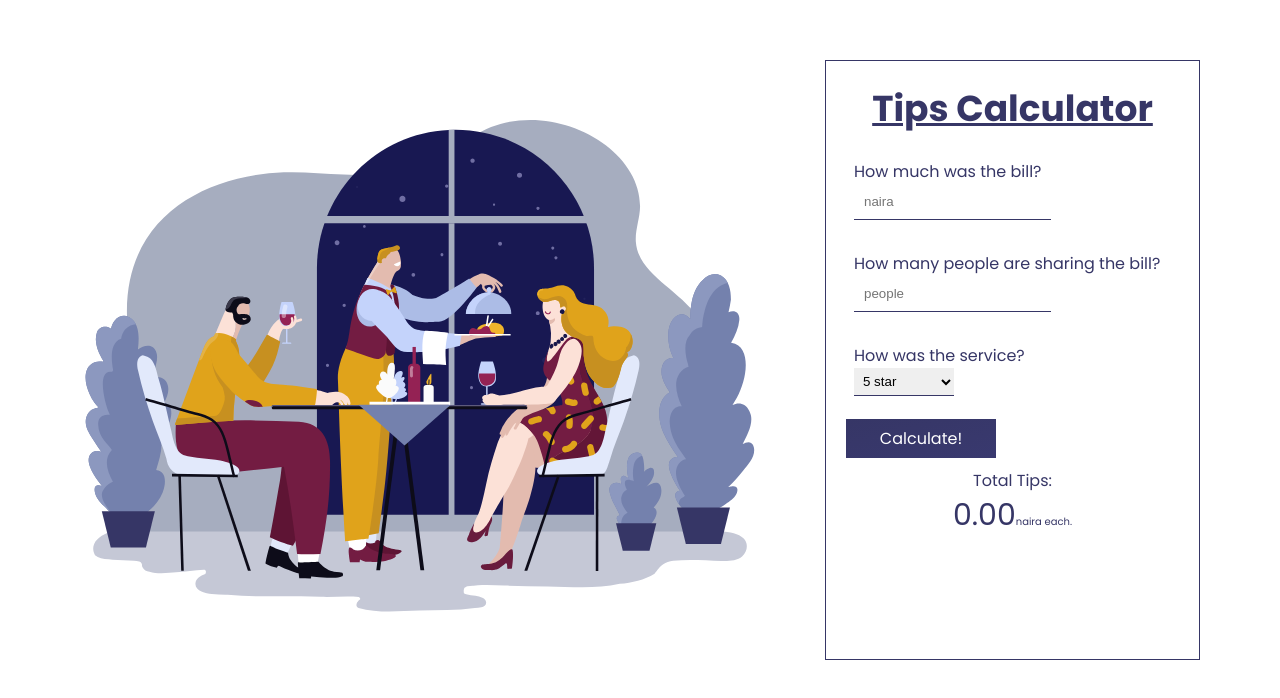
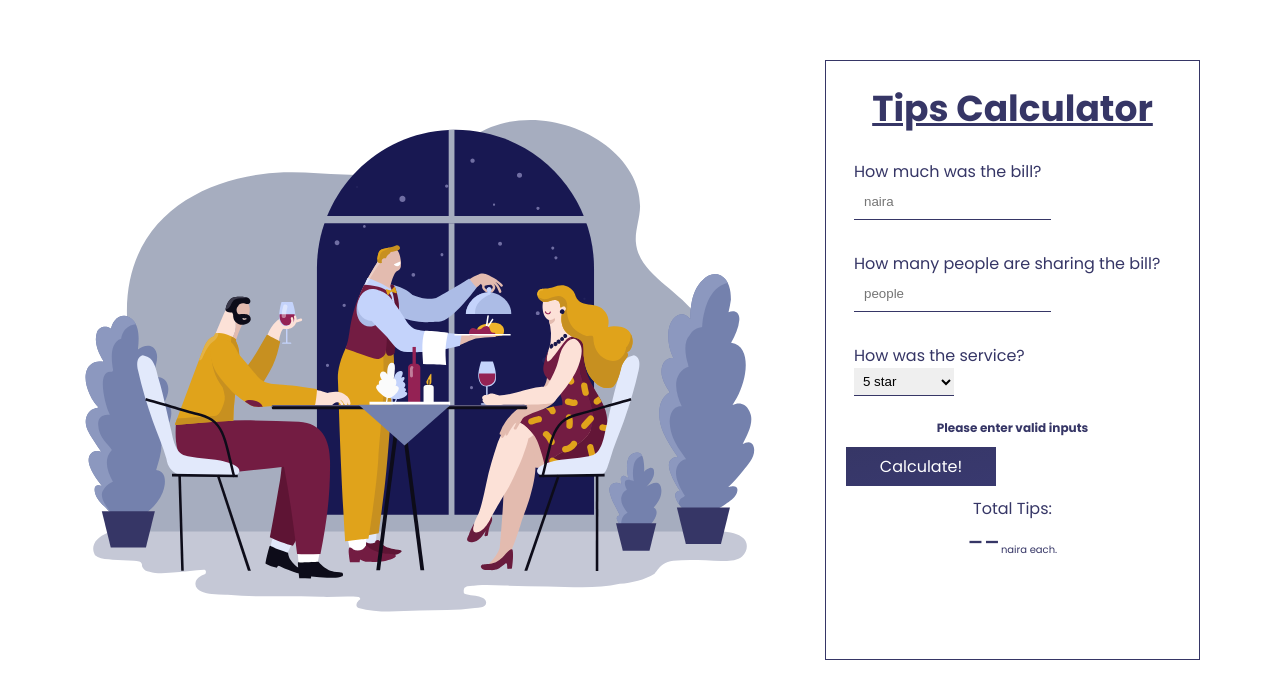
Before and after one commit to Abisola-Morohunfolu/tipsCalculator, a plain HTML site: page index.html in a window 1280 px wide. Both pictures are taken after typing "Sample", "5" into the empty fields and a click on the button "Calculate!". Drawn offline with nearby package versions, Linux system fonts and the light colour scheme.

Commit message:
added-error-message

```diff
--- a/css/style.css
+++ b/css/style.css
@@ -91,6 +91,13 @@ input {
     font-size: 2.4rem;
 }
 
+.error-message {
+    font-weight: 700;
+    font-size: 1.2rem;
+    text-align: center;
+    margin-bottom: 1rem;
+}
+
 /* MEDIA QUERIES */
 
 @media screen and (min-width: 768px) {
--- a/js/app.js
+++ b/js/app.js
@@ -3,7 +3,9 @@ var DOMStrings = {
     billAmount: '.bill-amount',
     billSharing: '.bill-sharing',
     billRating: '.bill-rating',
-    button: '.btn-submit'
+    button: '.btn-submit',
+    tipContainer: '.tip-container',
+    errorMessageContainer: '.error-message'
 }
 
 var calculateTips = function(amount, users, rating) {
@@ -37,10 +39,20 @@ var clearFields = function() {
     fieldsArr[0].focus();
 }
 
+var errorMessage = function() {
+    var elment, html;
+    elment = DOMStrings.button;
+    html = '<p class="error-message">Please enter valid inputs</p>'
+    document.querySelector(elment).insertAdjacentHTML('beforebegin', html);
+}
+
+var clearError = function() {
+    document.querySelector(DOMStrings.errorMessageContainer).style.display = 'none';
+}
 
 
 var calculateUserTips = function() {
-    var userBill, userNo, userRating, userTip;
+    var userBill, userNo, userRating, userTip, error;
     //receiving user inputs
     userBill = parseFloat(document.querySelector(DOMStrings.billAmount).value);
     userNo = parseInt(document.querySelector(DOMStrings.billSharing).value);
@@ -48,13 +60,19 @@ var calculateUserTips = function() {
 
     //validate input before calculating tips
     if (userNo > 0 && !isNaN(userBill) && !isNaN(userNo)) {
-    userTip = calculateTips(userBill, userNo, userRating);
-    document.querySelector('.tip-amount').textContent = userTip
-    console.log(userTip);
-    }
+        userTip = calculateTips(userBill, userNo, userRating);
+        document.querySelector('.tip-amount').textContent = userTip
+        clearFields();
+        clearError();
+
+    } else {
+            errorMessage();
+            clearFields();
+            document.querySelector('.tip-amount').textContent = "--";
+        }
 
     //clear User Inputs
-    clearFields();
+
 }
 
 //setting up event listners
```
Also changed, not shown: index.html (+5 -0 lines).
